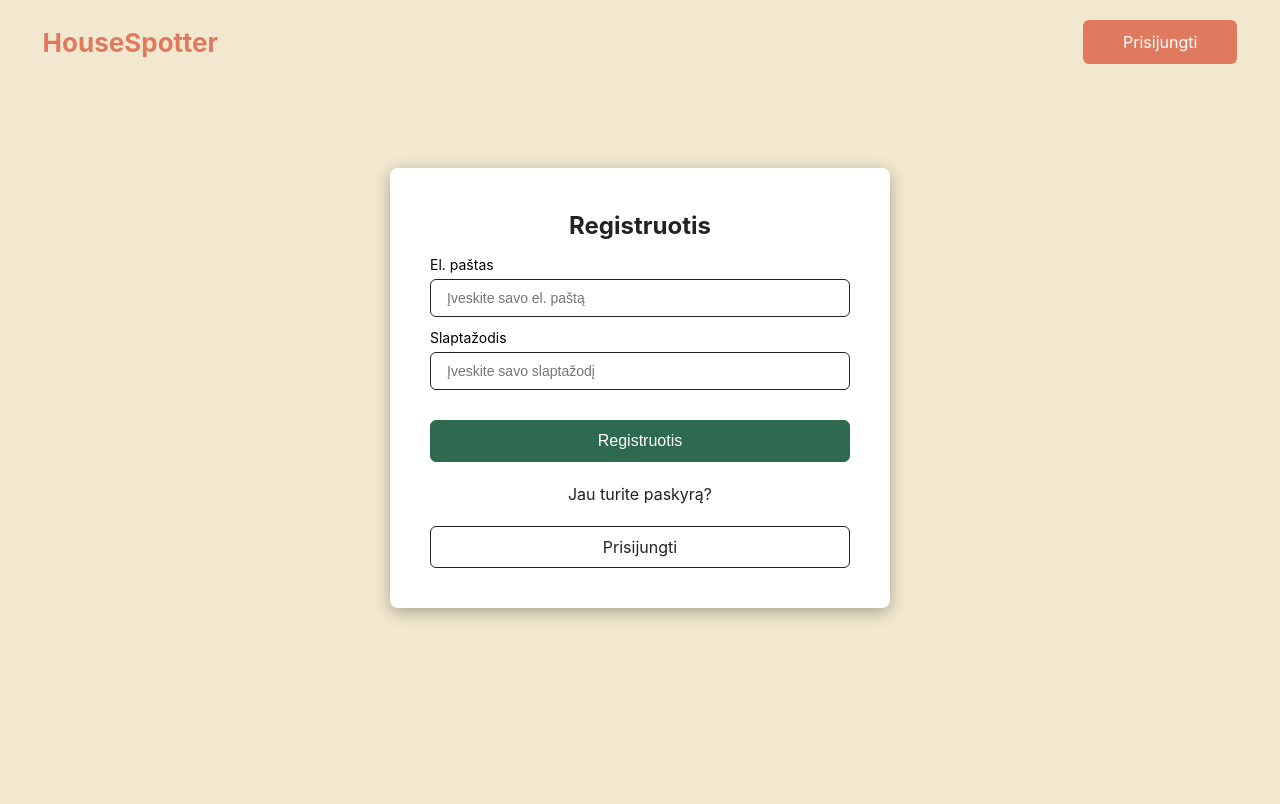
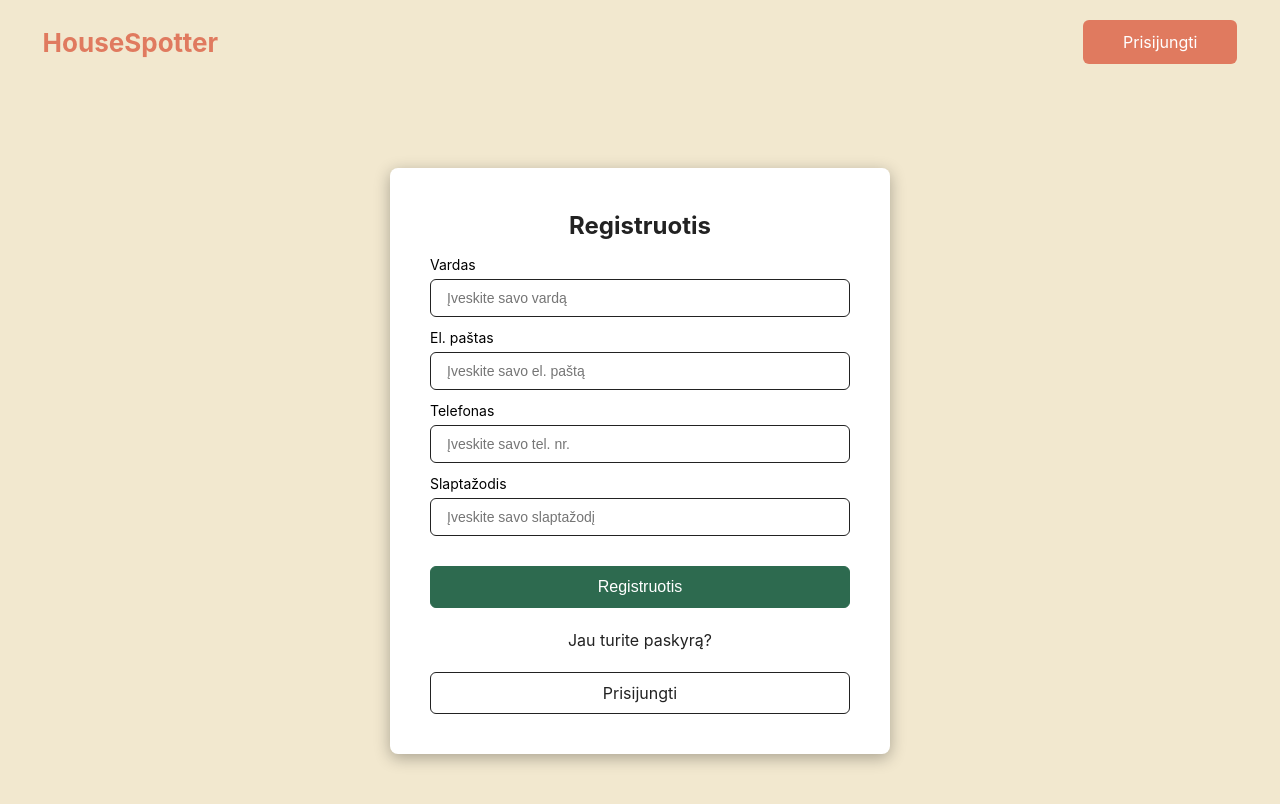
Before and after one commit to AdomasPartikas/HouseSpotterInReact, a React (Vite) app in the folder housespotterinreact.client/: page /registruotis in a window 1280 px wide. Shown: the top 804 px of the page. Built offline with nearby package versions, Linux system fonts and the light colour scheme.

Commit message:
Front login functionality header component update (HOUS-12)

```diff
--- a/housespotterinreact.client/src/components/header.jsx
+++ b/housespotterinreact.client/src/components/header.jsx
@@ -1,7 +1,10 @@
-import React from "react";
 import { Link } from 'react-router-dom';
+import { useAuth } from "../contexts/AuthContext";
 
-const Header = ({ isLoggedIn, isAdmin }) => {
+const Header = () => {
+
+  const { user, logout } = useAuth();
+
   return (
     <header>
       <div className="layout">
@@ -12,10 +15,10 @@ const Header = ({ isLoggedIn, isAdmin }) => {
         </div>
         <div className="header__col-2">
           <nav className="header__nav">
-            {isAdmin && <Link to="/scraper">Scraper</Link>}
-            {isLoggedIn && <Link to="/favorite">Mėgstamiausi</Link>}
-            {isLoggedIn && <Link to="/account">Paskyra</Link>}
-            {!isLoggedIn && <Link to="/prisijungti" className="header__btn">Prisijungti</Link>}
+            {user?.isAdmin && <Link to="/scraper">Scraper</Link>}
+            {user && <Link to="/megstamiausi">Mėgstamiausi</Link>}
+            {user && <button onClick={logout} >Atsijungti</button>}
+            {!user && <Link to="/prisijungti" className="header__btn">Prisijungti</Link>}
           </nav>
         </div>
       </div>
--- /dev/null
+++ b/housespotterinreact.client/src/pages/Favorite.jsx
@@ -0,0 +1,14 @@
+// import { useState } from "react";
+import Header from "../components/header";
+// import { Link, useNavigate } from "react-router-dom";
+
+function Favorite() {
+  return (
+    <div className="favorite">
+      <Header />
+
+    </div>
+  );
+}
+
+export default Favorite;
--- a/housespotterinreact.client/src/pages/Home.jsx
+++ b/housespotterinreact.client/src/pages/Home.jsx
@@ -265,7 +265,7 @@ function Home() {
 
   return (
     <div className="home">
-      <Header isAdmin={false} isLoggedIn={false} />
+      <Header />
       <div className="hero">
         <div className="layout">
           <form action="" className="filters">
--- a/housespotterinreact.client/src/pages/Product.jsx
+++ b/housespotterinreact.client/src/pages/Product.jsx
@@ -16,7 +16,7 @@ function Product() {
 
   return (
     <div className="product">
-      <Header isAdmin={false} isLoggedIn={false} />
+      <Header />
       <div className="hero">
         <div className="layout">
           <div className="product__photo"></div>
--- a/housespotterinreact.client/src/pages/Register.jsx
+++ b/housespotterinreact.client/src/pages/Register.jsx
@@ -6,41 +6,77 @@ import TextInput from "../components/form/TextInput";
 function Register() {
   const [email, setEmail] = useState("");
   const [password, setPassword] = useState("");
+  const [username, setUsername] = useState("");
+  const [phoneNumber, setPhoneNumber] = useState("");
 
   const handleInputChange = (event) => {
     const { name, value } = event.target;
-    if (name === "email") setEmail(value);
-    else if (name === "password") setPassword(value);
+    switch (name) {
+      case "email":
+        setEmail(value);
+        break;
+      case "password":
+        setPassword(value);
+        break;
+      case "name":
+        setUsername(value);
+        break;
+      case "phone":
+        setPhoneNumber(value);
+        break;
+      default:
+        break;
+    }
+  };
+
+  const handleSubmit = async (event) => {
+    event.preventDefault();
+    const payload = {
+      username,
+      password,
+      email,
+      phoneNumber,
+      isAdmin: false
+    };
+
+    try {
+      const response = await fetch('https://127.0.0.1:5016/housespotter/db/user/register', {
+        method: 'POST',
+        headers: {
+          'Content-Type': 'application/json-patch+json',
+        },
+        body: JSON.stringify(payload),
+        mode: 'no-cors',
+      });
+
+      if (response.ok) {
+        const data = await response.json();
+        window.location.href = "/prisijungti";
+      } else {
+        const errorData = await response.json();
+        console.error(errorData);
+        alert(errorData.message);
+      }
+    } catch (error) {
+      console.error(error);
+      alert('Failed to register');
+    }
   };
 
   return (
     <div className="login">
-      <Header isAdmin={false} isLoggedIn={false} />
+      <Header />
       <div className="hero">
         <div className="layout">
-          <form action="">
+          <form onSubmit={handleSubmit}>
             <h1>Registruotis</h1>
-            <TextInput
-              label="El. paštas"
-              name="email"
-              placeholder="Įveskite savo el. paštą"
-              inputType="email"
-              onChange={handleInputChange}
-            />
-            <TextInput
-              label="Slaptažodis"
-              name="password"
-              placeholder="Įveskite savo slaptažodį"
-              inputType="password"
-              onChange={handleInputChange}
-            />
-            <button type="submit" className="primary__btn">
-              Registruotis
-            </button>
+            <TextInput label="Vardas" name="name" placeholder="Įveskite savo vardą" inputType="text" onChange={handleInputChange} />
+            <TextInput label="El. paštas" name="email" placeholder="Įveskite savo el. paštą" inputType="email" onChange={handleInputChange} />
+            <TextInput label="Telefonas" name="phone" placeholder="Įveskite savo tel. nr." inputType="text" onChange={handleInputChange} />
+            <TextInput label="Slaptažodis" name="password" placeholder="Įveskite savo slaptažodį" inputType="password" onChange={handleInputChange} />
+            <button type="submit" className="primary__btn">Registruotis</button>
             <p>Jau turite paskyrą?</p>
-            <Link to="/prisijungti" className="secondary__btn">
-              Prisijungti
-            </Link>
+            <Link to="/prisijungti" className="secondary__btn">Prisijungti</Link>
           </form>
         </div>
       </div>
```
